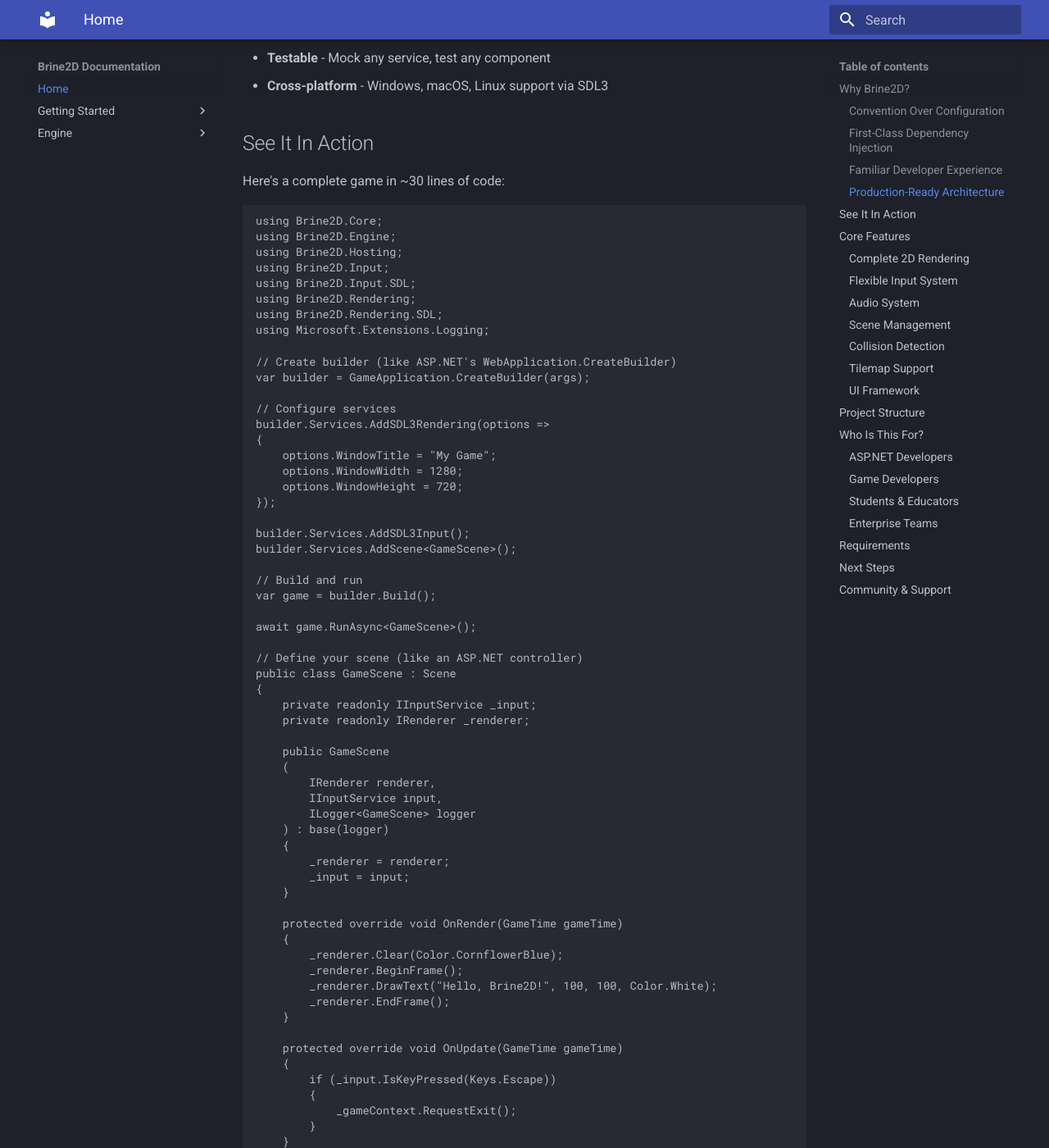
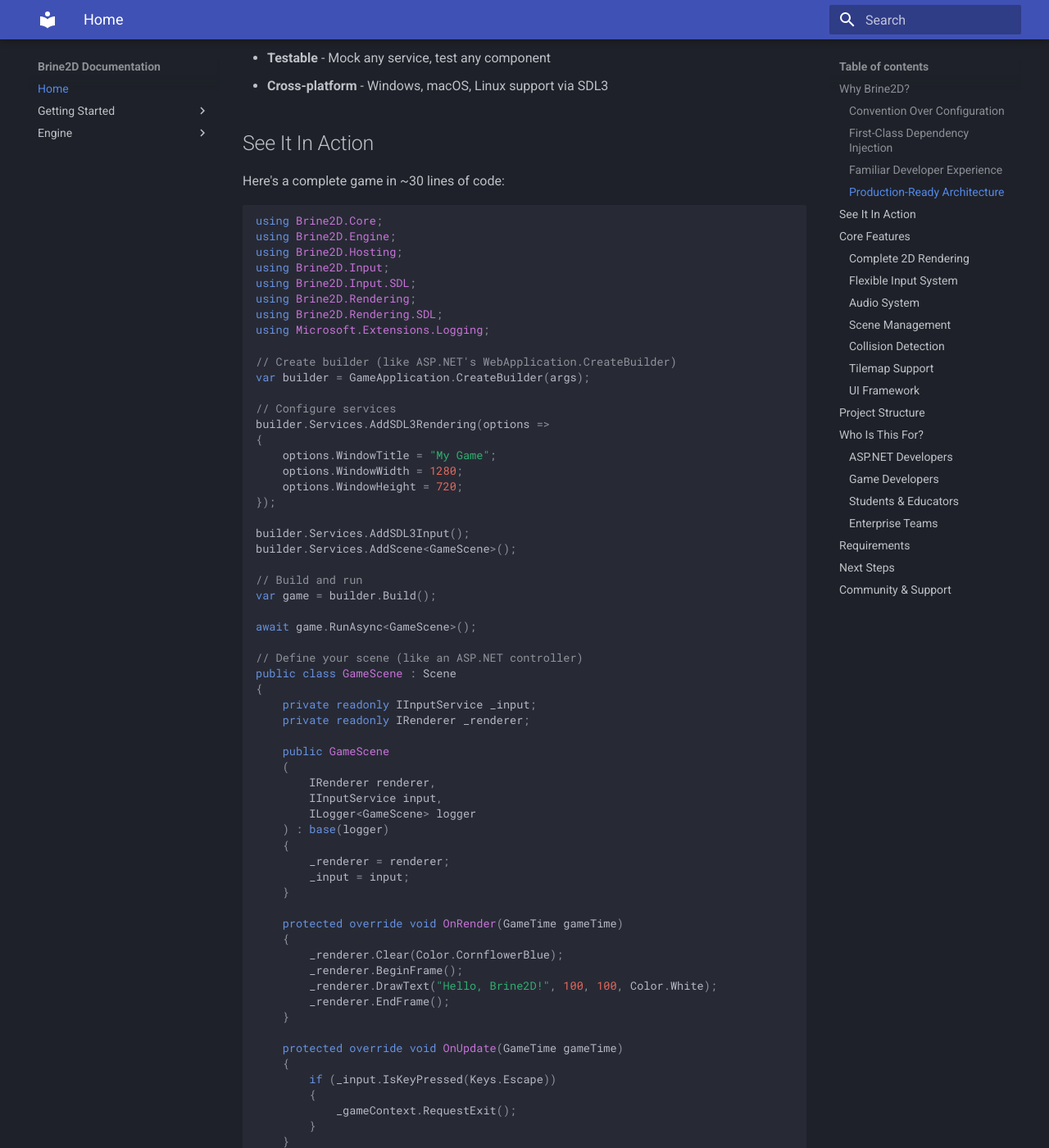
Before and after one commit to CrazyPickleStudios/Brine2D-Documentation, an MkDocs documentation site: the page built from docs/index.md, in a window 1280 px wide and 1400 px high, scrolled down 1595 px. Shown: the whole window at 82% size. Built offline with MkDocs 1.6.1 and Material for MkDocs 9.7.7, drawn with Linux system fonts in a browser that asks for light colours; emoji names are drawn with the system emoji font; some of the changed text lies outside the part shown.

Commit message:
Add pymdownx extensions for enhanced markdown support

```diff
--- a/mkdocs.yml
+++ b/mkdocs.yml
@@ -28,6 +28,9 @@
       anchor_linenums: true
       line_spans: __span
       pygments_lang_class: true
+  - pymdownx.inlinehilite
+  - pymdownx.snippets
+  - pymdownx.superfences
   - pymdownx.tabbed
   - pymdownx.details
   - pymdownx.emoji:
```
